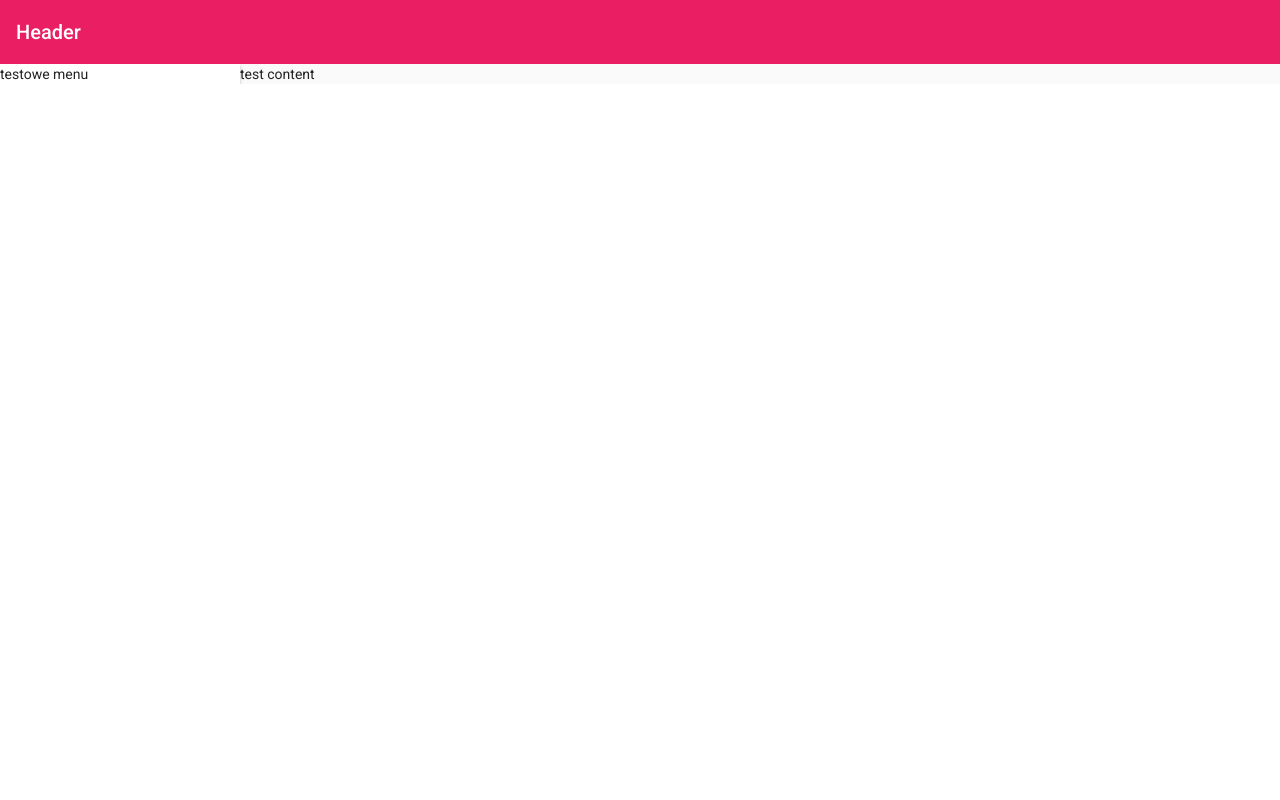
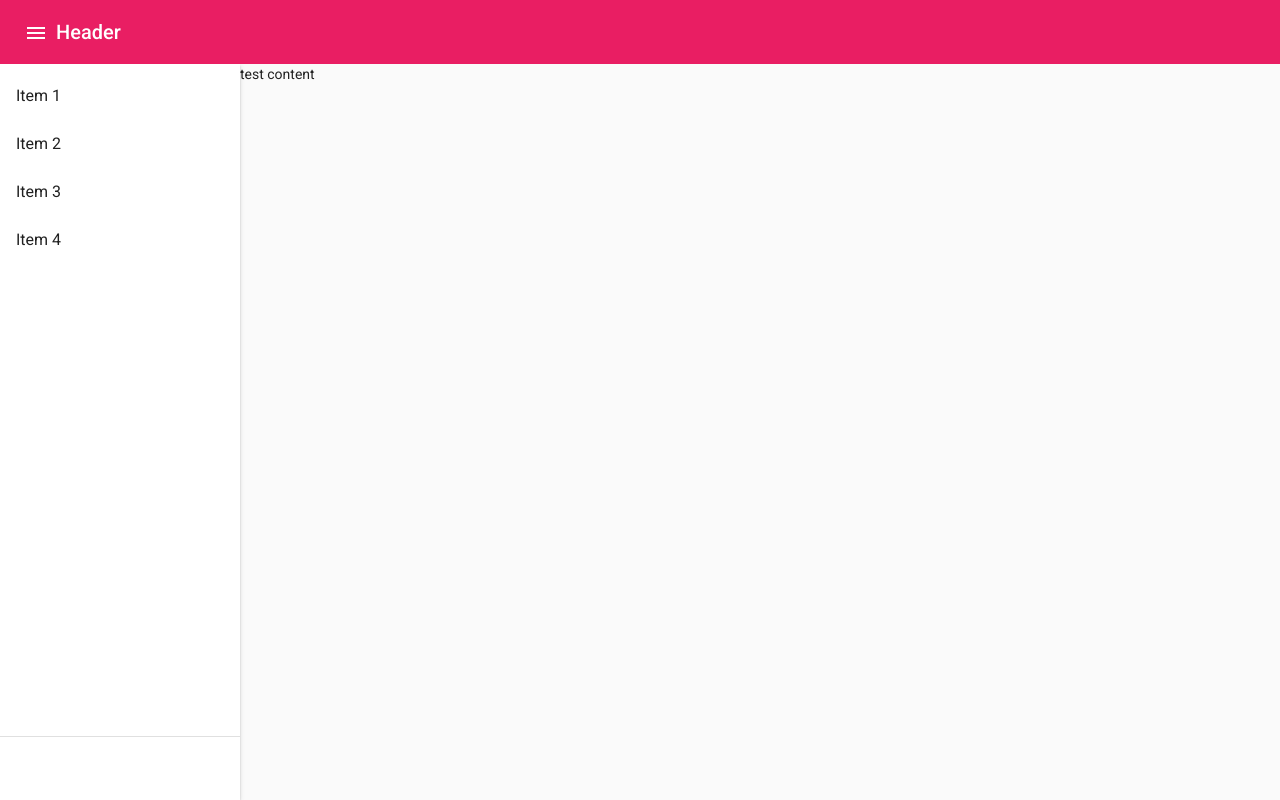
Before and after one commit to PabloCSScobar/ReviewIT, an Angular app: page / in a window 1280 px wide. Built offline with nearby package versions, Linux system fonts and the light colour scheme.

Commit message:
dodanie variables i toggle sidenav

```diff
--- a/src/app/components/main-layout/header/header.component.scss
+++ b/src/app/components/main-layout/header/header.component.scss
@@ -0,0 +1,5 @@
+@use "../../../styles/variables.scss";
+
+.main-header {
+  height: variables.$toolbar-height-desktop;
+}
--- a/src/app/components/main-layout/header/header.component.ts
+++ b/src/app/components/main-layout/header/header.component.ts
@@ -1,15 +1,28 @@
-import { Component, OnInit } from '@angular/core';
+import { Component, EventEmitter, OnInit, Output } from '@angular/core';
 import { MatToolbarModule } from '@angular/material/toolbar';
+import { MatButtonModule } from '@angular/material/button';
+import { MatIconModule } from '@angular/material/icon';
 import { CommonModule } from '@angular/common';
 
 @Component({
   selector: 'app-header',
   standalone: true,
-  imports: [CommonModule, MatToolbarModule],
-  template: `<mat-toolbar color="primary">Header</mat-toolbar>`,
+  imports: [CommonModule, MatToolbarModule, MatButtonModule, MatIconModule],
+  template: ` <mat-toolbar class="main-header" color="primary">
+    <button
+      mat-icon-button
+      (click)="toggleSidenav.emit()"
+      class="matero-toolbar-button"
+    >
+      <mat-icon>menu</mat-icon>
+    </button>
+    Header
+  </mat-toolbar>`,
   styleUrls: ['./header.component.scss'],
 })
 export class HeaderComponent implements OnInit {
+  @Output() toggleSidenav = new EventEmitter<void>();
+
   constructor() {}
 
   ngOnInit(): void {}
--- a/src/app/components/main-layout/navigation/navigation.component.scss
+++ b/src/app/components/main-layout/navigation/navigation.component.scss
@@ -1,11 +1,15 @@
 @use "@angular/material" as mat;
+@use "../../../styles/variables.scss";
+
 .sidenav-container {
+  height: calc(100% - #{variables.$toolbar-height-desktop}) !important;
+}
+.container-wrapper {
   height: 100%;
 }
-
 .sidenav {
   position: absolute;
-  width: 240px;
+  width: variables.$sidenav-width;
   overflow: hidden;
 
   @include mat.elevation(2);
--- a/src/app/components/main-layout/navigation/navigation.component.ts
+++ b/src/app/components/main-layout/navigation/navigation.component.ts
@@ -10,9 +10,9 @@ import { SidebarComponent } from '../sidebar/sidebar.component';
   imports: [CommonModule, MatSidenavModule, HeaderComponent, SidebarComponent],
   template: `
     <div class="container-wrapper">
-      <app-header></app-header>
+      <app-header (toggleSidenav)="sidenav.toggle()"></app-header>
       <mat-sidenav-container autosize class="sidenav-container">
-        <mat-sidenav [opened]="true" mode="side" class="sidenav">
+        <mat-sidenav #sidenav [opened]="true" mode="side" class="sidenav">
           <app-sidebar></app-sidebar>
         </mat-sidenav>
 
--- a/src/app/components/main-layout/sidebar/sidebar.component.scss
+++ b/src/app/components/main-layout/sidebar/sidebar.component.scss
@@ -1,4 +1,6 @@
+@use "../../../styles/variables.scss";
+
 .sidebar-main {
-  height: 100%;
   overflow: auto;
+  height: calc(100% - #{variables.$toolbar-height-desktop});
 }
--- a/src/app/components/main-layout/sidebar/sidebar.component.ts
+++ b/src/app/components/main-layout/sidebar/sidebar.component.ts
@@ -1,11 +1,12 @@
 import { Component, OnInit, ViewEncapsulation } from '@angular/core';
 import { CommonModule } from '@angular/common';
+import { SidemenuComponent } from '../sidemenu/sidemenu.component';
 
 @Component({
   selector: 'app-sidebar',
   standalone: true,
-  imports: [CommonModule],
-  template: `<div class="sidebar-main">testowe menu</div>`,
+  imports: [CommonModule, SidemenuComponent],
+  template: `<div class="sidebar-main"><app-sidemenu></app-sidemenu></div>`,
   styleUrls: ['./sidebar.component.scss'],
   encapsulation: ViewEncapsulation.None,
 })
--- a/src/app/components/main-layout/sidemenu/sidemenu.component.ts
+++ b/src/app/components/main-layout/sidemenu/sidemenu.component.ts
@@ -1,23 +1,21 @@
 import { Component, OnInit } from '@angular/core';
 import { CommonModule } from '@angular/common';
+import { MatListModule } from '@angular/material/list';
 
 @Component({
   selector: 'app-sidemenu',
   standalone: true,
-  imports: [CommonModule],
-  template: `
-    <p>
-      sidemenu works!
-    </p>
-  `,
-  styles: [
-  ]
+  imports: [CommonModule, MatListModule],
+  template: `<mat-nav-list>
+    <a mat-list-item href="#"> Item 1 </a>
+    <a mat-list-item href="#"> Item 2 </a>
+    <a mat-list-item href="#"> Item 3 </a>
+    <a mat-list-item href="#"> Item 4 </a>
+  </mat-nav-list>`,
+  styles: [],
 })
 export class SidemenuComponent implements OnInit {
+  constructor() {}
 
-  constructor() { }
-
-  ngOnInit(): void {
-  }
-
+  ngOnInit(): void {}
 }
--- /dev/null
+++ b/src/app/styles/variables.scss
@@ -0,0 +1,5 @@
+// Toolbar
+$toolbar-height-desktop: 64px !default;
+
+// Sidenav
+$sidenav-width: 240px !default;
```
